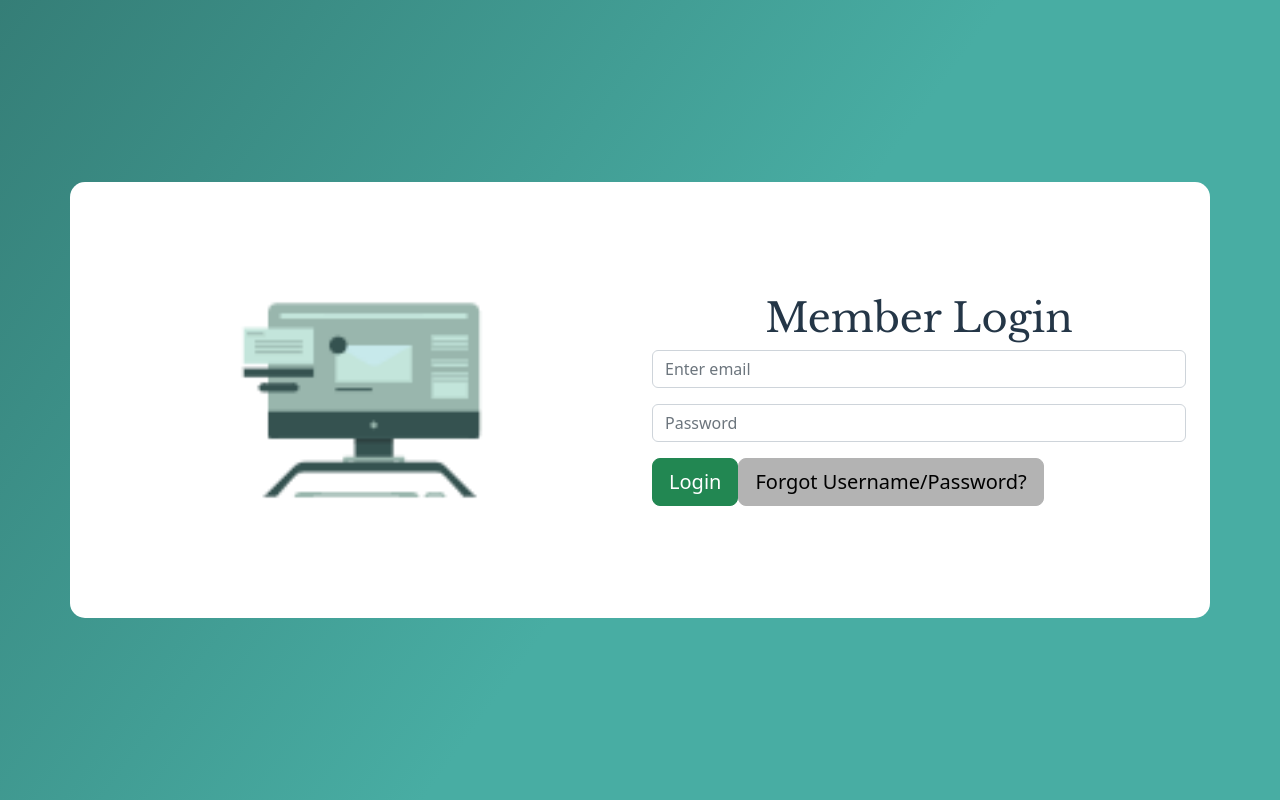
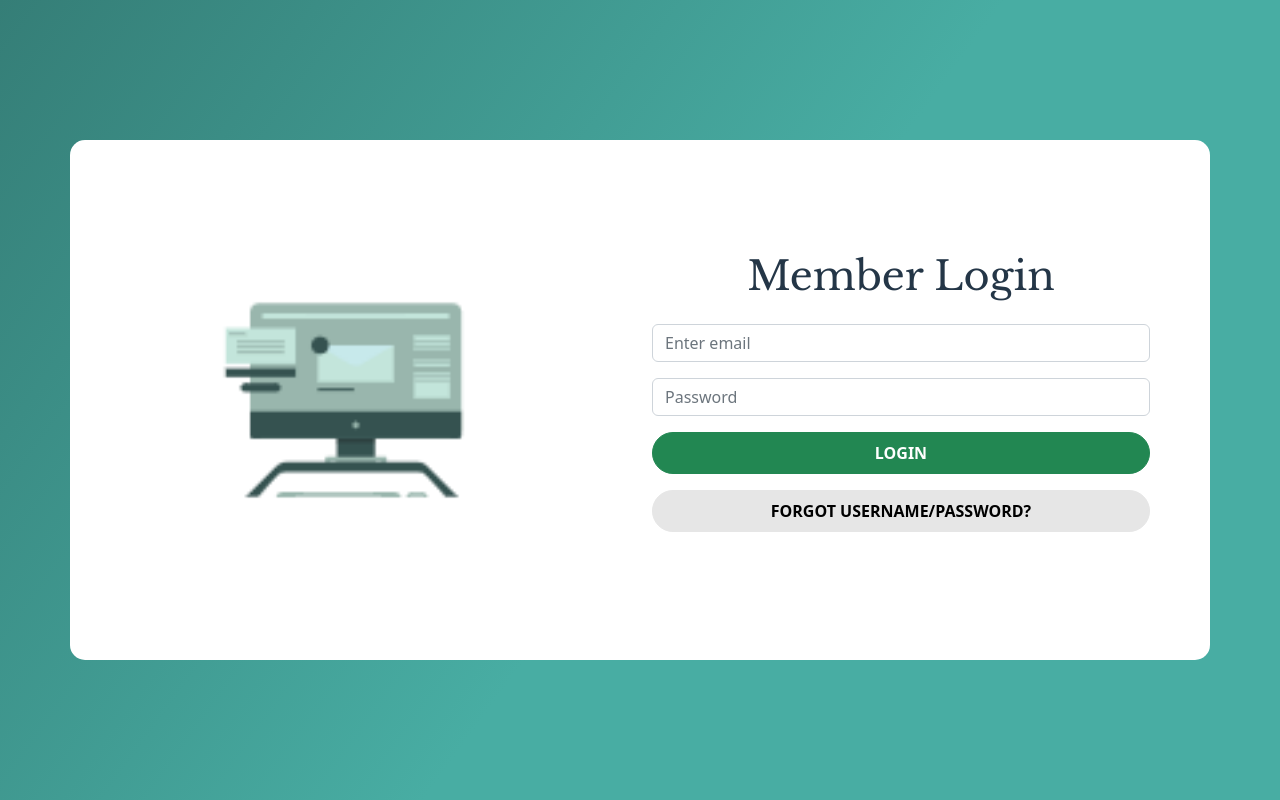
Before and after one commit to radevich7/auth0, a React (Create React App) app: page / in a window 1280 px wide. Built offline with nearby package versions, Linux system fonts and the light colour scheme.

Commit message:
<Build: signIn and forgetPassword ui completed>

```diff
--- a/src/components/form/SignIn.js
+++ /dev/null
@@ -1,28 +0,0 @@
-import styles from "../form/SignIn.module.css";
-import CustomButton from "../ui/CustomButton";
-import Form from "react-bootstrap/Form";
-import { Container } from "react-bootstrap";
-
-function SignIn() {
-  return (
-    <Container className={`row align-items-center ${styles.signin_container}`}>
-      <div className={`col-sm ${styles.signin_logo}`}></div>
-      <Form className="col-sm">
-        <h1 className="text-center">Member Login</h1>
-        <Form.Group className="mb-3">
-          {/* <Form.Label>Email address</Form.Label> */}
-          <Form.Control type="email" placeholder="Enter email" />
-        </Form.Group>
-
-        <Form.Group className="mb-3">
-          {/* <Form.Label>Password</Form.Label> */}
-          <Form.Control type="password" placeholder="Password" />
-        </Form.Group>
-        <CustomButton label={"Login"} variant={"info"} />
-        <CustomButton label={"Forgot Username/Password?"} variant={"warning"} />
-      </Form>
-    </Container>
-  );
-}
-
-export default SignIn;
--- a/src/components/ui/CustomButton.js
+++ b/src/components/ui/CustomButton.js
@@ -1,21 +1,15 @@
 import styles from "./CustomButton.module.css";
 import Button from "react-bootstrap/Button";
 
-export default function CustomButton({
-  className = "",
-  variant = "primary",
-  label = "Button",
-  onClick,
-  size = "lg",
-}) {
+export default function CustomButton(props) {
   return (
     <Button
-      variant={variant}
-      // className={`${styles}.${className}`}
-      size={size}
-      onClick={onClick}
+      variant={props.variant}
+      className={styles[props.className]}
+      size={props.size}
+      onClick={props.onClick}
     >
-      {label}
+      {props.label}
     </Button>
   );
 }
--- a/src/components/ui/CustomButton.module.css
+++ b/src/components/ui/CustomButton.module.css
@@ -0,0 +1,10 @@
+button.login_btn,
+button.forgot_btn {
+  width: 100%;
+  font-size: 1rem;
+  border-radius: 25px;
+  text-transform: uppercase;
+  font-weight: 700;
+  padding: 0.5rem;
+  margin-bottom: 1rem;
+}
--- /dev/null
+++ b/src/features/authentication/components/ForgetPassword.js
@@ -0,0 +1,43 @@
+import React from "react";
+import { Modal, Button, Form } from "react-bootstrap";
+
+const ForgetPassword = (props) => {
+  const handleSubmit = (e) => {
+    e.preventDefault();
+    // Implement your forget password logic here
+  };
+  console.log(props.show);
+  return (
+    <>
+      <Modal
+        show={props.show}
+        onHide={props.onHandleShow}
+        size="md"
+        aria-labelledby="contained-modal-title-vcenter"
+        centered
+      >
+        <Modal.Body>
+          <Form onSubmit={handleSubmit}>
+            <Form.Group controlId="formBasicEmail">
+              <Form.Label>Email address</Form.Label>
+              <Form.Control type="email" placeholder="Enter email" />
+              <Form.Text className="text-muted">
+                We'll never share your email with anyone else.
+              </Form.Text>
+            </Form.Group>
+          </Form>
+        </Modal.Body>
+        <Modal.Footer>
+          <Button variant="secondary" onClick={props.onHandleShow}>
+            Close
+          </Button>
+          <Button variant="primary" type="submit" onClick={handleSubmit}>
+            Submit
+          </Button>
+        </Modal.Footer>
+      </Modal>
+    </>
+  );
+};
+
+export default ForgetPassword;
--- /dev/null
+++ b/src/features/authentication/components/SignIn.js
@@ -0,0 +1,36 @@
+import styles from "./SignIn.module.css";
+import CustomButton from "../../../components/ui/CustomButton";
+import Form from "react-bootstrap/Form";
+import { Container } from "react-bootstrap";
+
+function SignIn(props) {
+  return (
+    <Container className={`row align-items-center ${styles.signin_container}`}>
+      <div className={`col-sm ${styles.signin_logo}`}></div>
+      <Form className="col-sm  ps-5 pe-5">
+        <h1 className="text-center mb-4">Member Login</h1>
+        <Form.Group className="mb-3">
+          <Form.Control type="email" placeholder="Enter email" />
+        </Form.Group>
+
+        <Form.Group className="mb-3">
+          <Form.Control type="password" placeholder="Password" />
+        </Form.Group>
+        <CustomButton
+          label={"Login"}
+          variant={"info"}
+          className={"login_btn"}
+          size={"xl"}
+        />
+        <CustomButton
+          className={"forgot_btn"}
+          label={"Forgot Username/Password?"}
+          variant={"light"}
+          onClick={props.onHandleShow}
+        />
+      </Form>
+    </Container>
+  );
+}
+
+export default SignIn;
--- a/src/components/form/SignIn.module.css
+++ b/src/features/authentication/components/SignIn.module.css
@@ -7,7 +7,7 @@
 .signin_logo {
   width: 200px;
   height: 200px;
-  background: url("../../assets/signin.png");
+  background: url("../../../assets/signin.png");
   background-repeat: no-repeat;
   background-size: contain;
   background-position: center;
--- a/src/pages/Login.js
+++ b/src/pages/Login.js
@@ -1,12 +1,19 @@
+import React, { useState } from "react";
+
 import Container from "react-bootstrap/Container";
-import SignIn from "../components/form/SignIn";
+
+import SignIn from "../features/authentication/components/SignIn";
+import ForgetPassword from "../features/authentication/components/ForgetPassword";
 import styles from "../../src/App.module.css";
 
 function Login() {
+  const [show, setShow] = useState(false);
+
   return (
     <>
       <Container fluid className={styles.login_container}>
-        <SignIn />
+        <SignIn onHandleShow={() => setShow(!show)} />
+        <ForgetPassword show={show} onHandleShow={() => setShow(!show)} />
       </Container>
     </>
   );
```
Also changed, not shown: src/features/authentication/components/ForgetPassword.module.css (added).
